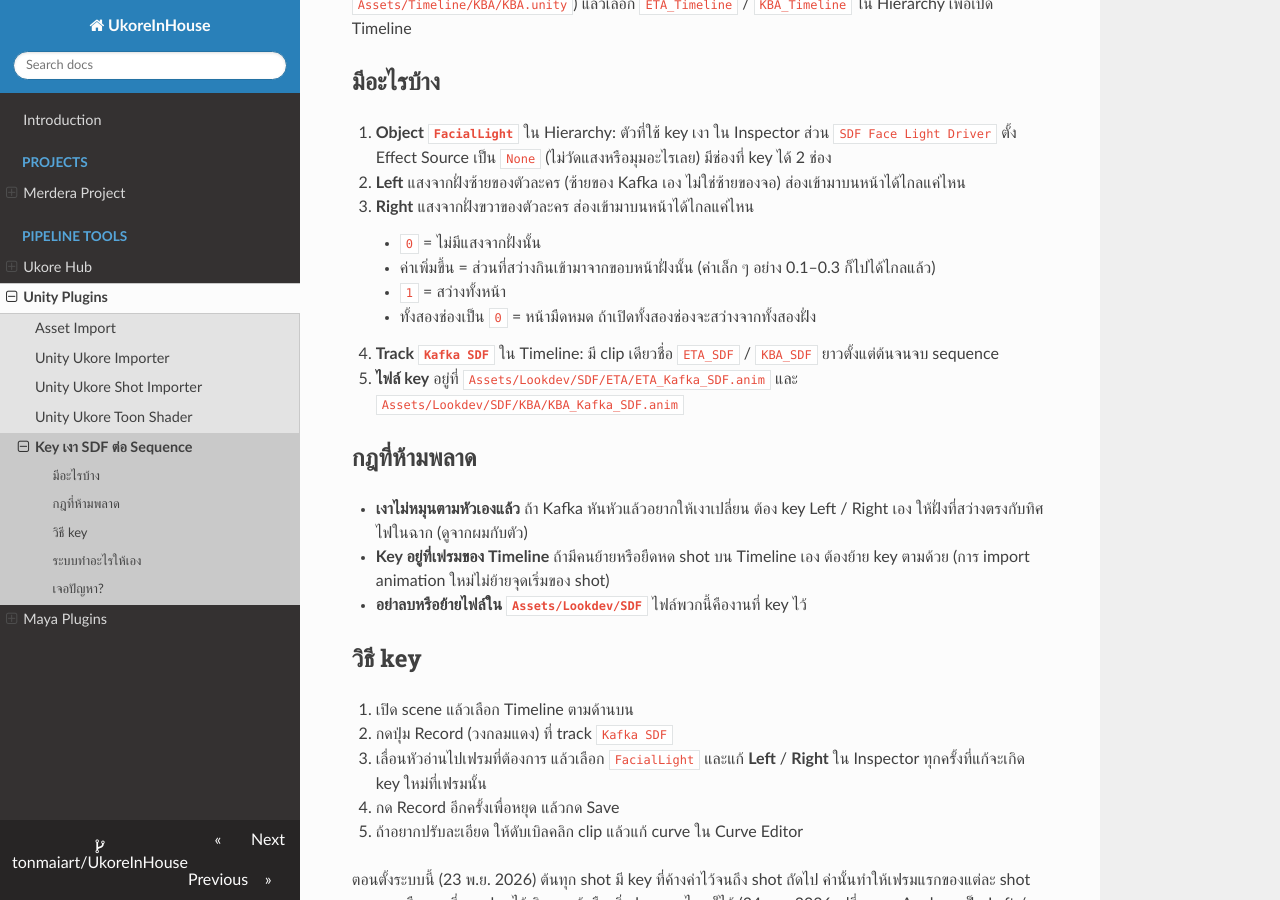
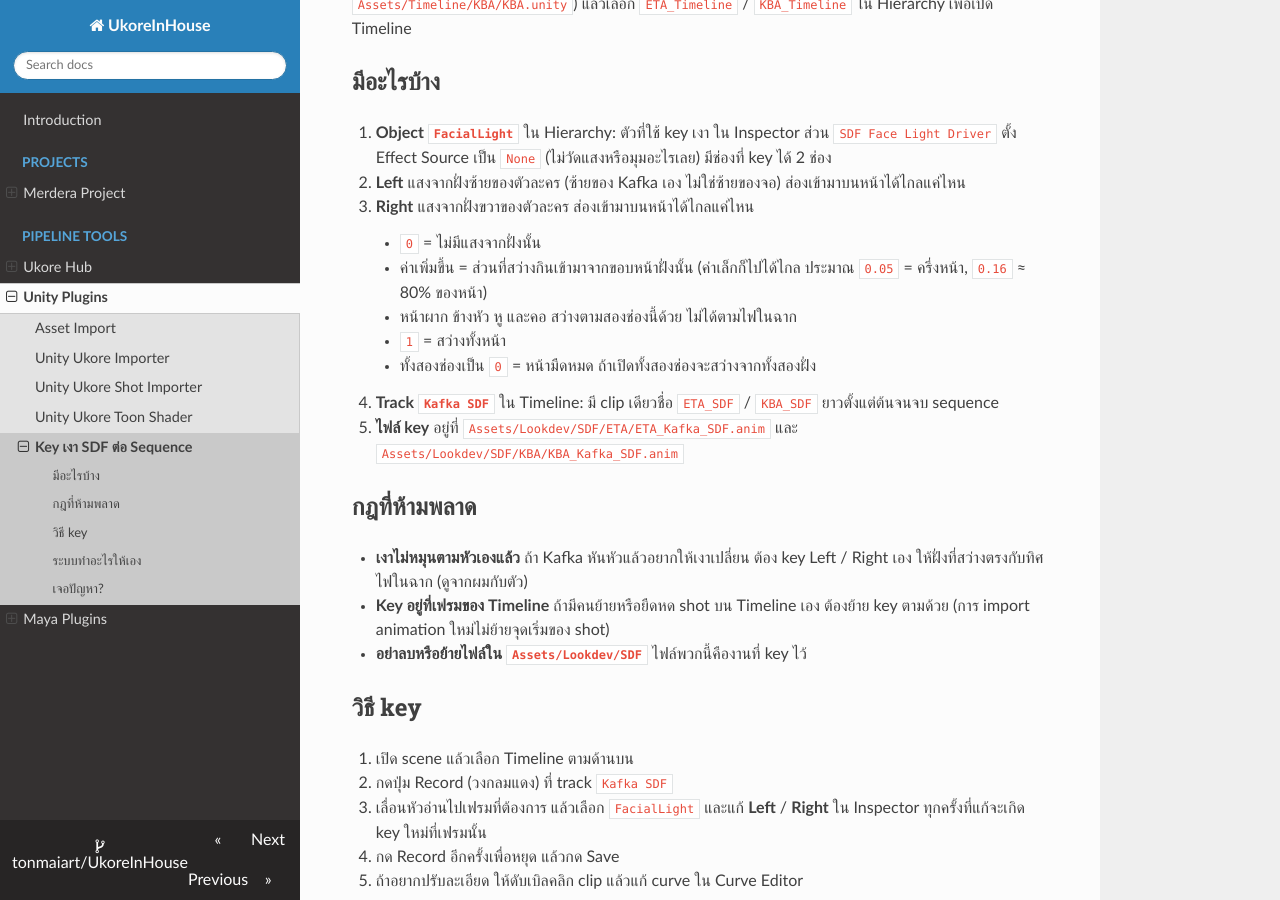
Before and after one commit to tonmaiart/UkoreInHouse, an MkDocs documentation site: the page built from docs/unity_ukore_toonshader/sdf-keys.md, in a window 1280 px wide and 900 px high, scrolled down 337 px. Built offline with MkDocs 1.6.1, drawn with Linux system fonts in a browser that asks for light colours; nearby versions of some CDN libraries.

Commit message:
SDF keys: note slider ranges and that head sides follow Left/Right
Co-Authored-By: Claude Opus 5.5 <noreply@anthropic.com>

```diff
--- a/docs/unity_ukore_toonshader/sdf-keys.md
+++ b/docs/unity_ukore_toonshader/sdf-keys.md
@@ -12,7 +12,8 @@ Key เก็บแยกไว้ในไฟล์ของ sequence เอง
    - **Left** แสงจากฝั่งซ้ายของตัวละคร (ซ้ายของ Kafka เอง ไม่ใช่ซ้ายของจอ) ส่องเข้ามาบนหน้าได้ไกลแค่ไหน
    - **Right** แสงจากฝั่งขวาของตัวละคร ส่องเข้ามาบนหน้าได้ไกลแค่ไหน
      - `0` = ไม่มีแสงจากฝั่งนั้น
-     - ค่าเพิ่มขึ้น = ส่วนที่สว่างกินเข้ามาจากขอบหน้าฝั่งนั้น (ค่าเล็ก ๆ อย่าง 0.1–0.3 ก็ไปได้ไกลแล้ว)
+     - ค่าเพิ่มขึ้น = ส่วนที่สว่างกินเข้ามาจากขอบหน้าฝั่งนั้น (ค่าเล็กก็ไปได้ไกล ประมาณ `0.05` = ครึ่งหน้า, `0.16` ≈ 80% ของหน้า)
+     - หน้าผาก ข้างหัว หู และคอ สว่างตามสองช่องนี้ด้วย ไม่ได้ตามไฟในฉาก
      - `1` = สว่างทั้งหน้า
      - ทั้งสองช่องเป็น `0` = หน้ามืดหมด ถ้าเปิดทั้งสองช่องจะสว่างจากทั้งสองฝั่ง
 2. **Track `Kafka SDF`** ใน Timeline: มี clip เดียวชื่อ `ETA_SDF` / `KBA_SDF` ยาวตั้งแต่ต้นจนจบ sequence
```
